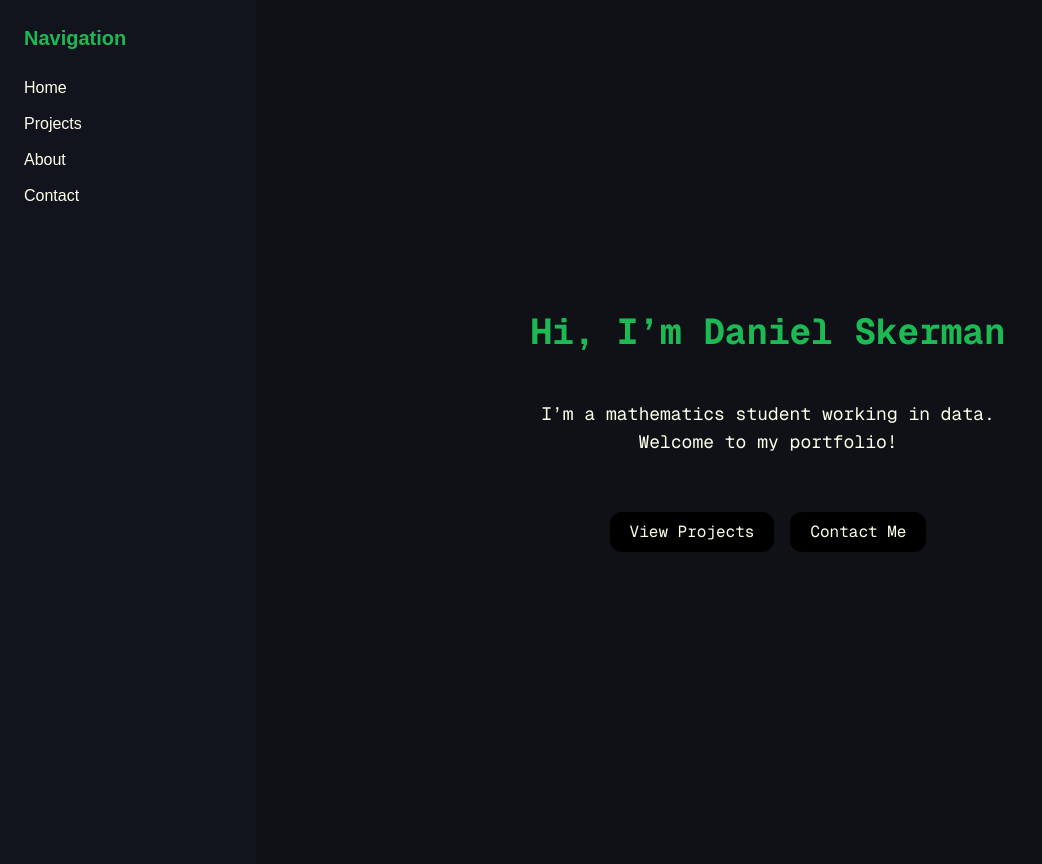
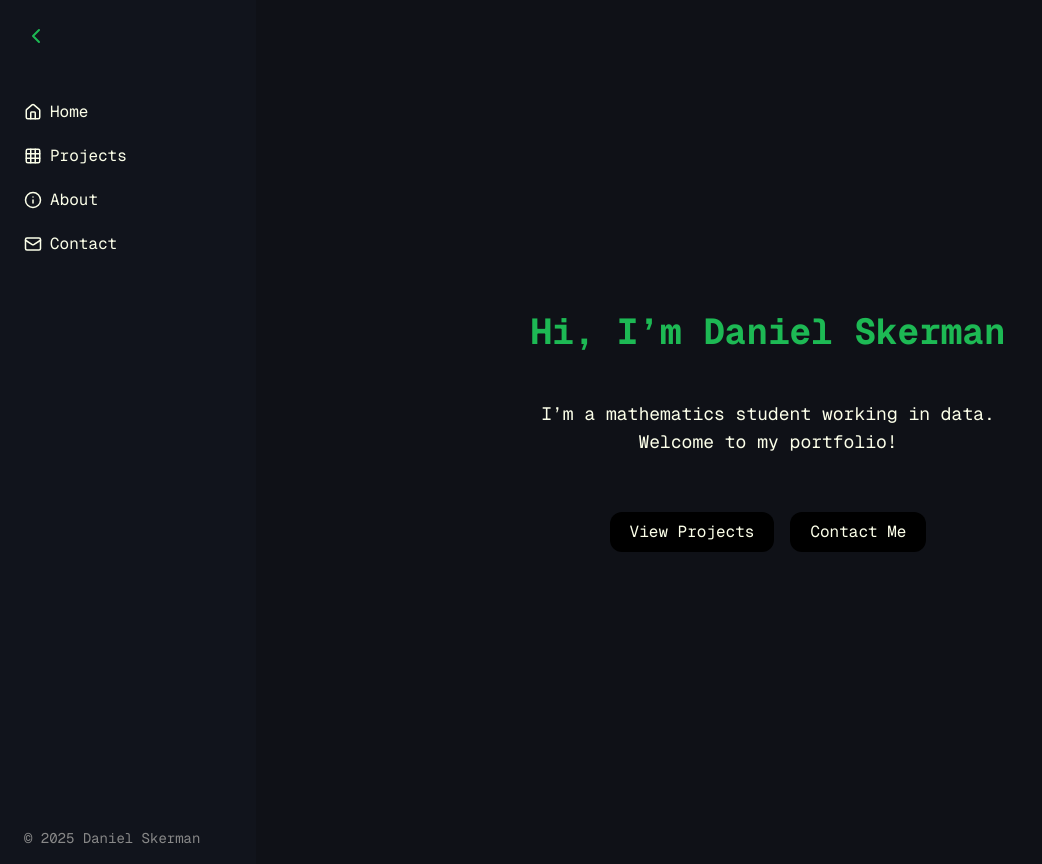
Before and after one commit to skermind/skerman-portfolio, a Next.js app: page / in a window 1280 px wide. Shown: the whole page, without its empty margins (0-1042 px from the left). Built offline with nearby package versions, Linux system fonts and the light colour scheme.

Commit message:
sidebar formating

```diff
--- a/components/SidebarLayout.js
+++ b/components/SidebarLayout.js
@@ -1,17 +1,58 @@
-import React from "react";
+import React, { useState } from "react";
+import { Geist_Mono } from "next/font/google";
+import { ChevronLeft, ChevronRight, Home, Grid, Info, Mail } from "lucide-react";
+
+const geistMono = Geist_Mono({
+  variable: "--font-geist-mono",
+  subsets: ["latin"],
+});
 
 export default function SidebarLayout({ children }) {
+  const [sidebarOpen, setSidebarOpen] = useState(true);
+  const navLinks = [
+    { href: "/", label: "Home", icon: <Home size={18} /> },
+    { href: "/projects", label: "Projects", icon: <Grid size={18} /> },
+    { href: "/about", label: "About", icon: <Info size={18} /> },
+    { href: "/contact", label: "Contact", icon: <Mail size={18} /> },
+  ];
+
   return (
-    <div className="flex min-h-screen bg-[#0f1117] text-[#fcffe9]">
+    <div className={`${geistMono.className} flex min-h-screen bg-[#0f1117] text-[#fcffe9]`}>
       {/* Sidebar */}
-      <aside className="w-64 bg-[#11141c] p-6 flex flex-col gap-6">
-        <h2 className="text-xl font-bold text-[#1DB954]">Navigation</h2>
-        <nav className="flex flex-col gap-3">
-          <a href="/" className="hover:text-[#1DB954] transition">Home</a>
-          <a href="/projects" className="hover:text-[#1DB954] transition">Projects</a>
-          <a href="/about" className="hover:text-[#1DB954] transition">About</a>
-          <a href="/contact" className="hover:text-[#1DB954] transition">Contact</a>
+      <aside
+        className={`transition-all duration-300 bg-[#11141c] flex flex-col gap-6 overflow-hidden ${
+          sidebarOpen ? "w-64 p-4 items-start" : "w-16 p-4 items-center"
+        }`}
+      >
+        <button
+          onClick={() => setSidebarOpen((open) => !open)}
+          className="text-[#1DB954] p-2 hover:bg-[#1DB954]/10 rounded transition"
+          aria-label={sidebarOpen ? "Close sidebar" : "Open sidebar"}
+        >
+          {sidebarOpen ? <ChevronLeft /> : <ChevronRight />}
+        </button>
+
+        <nav className="flex flex-col gap-3 mt-4 w-full">
+          {navLinks.map((link) => (
+            <a
+              key={link.href}
+              href={link.href}
+              className={`flex items-center gap-2 px-2 py-1 rounded hover:bg-[#1DB954]/20 hover:text-[#1DB954] transition ${
+                sidebarOpen ? "justify-start" : "justify-center"
+              }`}
+            >
+              {link.icon}
+              {sidebarOpen && link.label}
+            </a>
+          ))}
         </nav>
+
+        {/* Footer */}
+        {sidebarOpen && (
+          <div className="mt-auto text-sm text-[#888] px-2">
+            &copy; 2025 Daniel Skerman
+          </div>
+        )}
       </aside>
 
       {/* Main content */}
```
